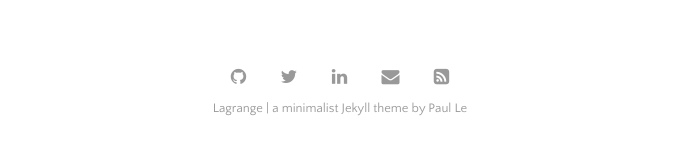
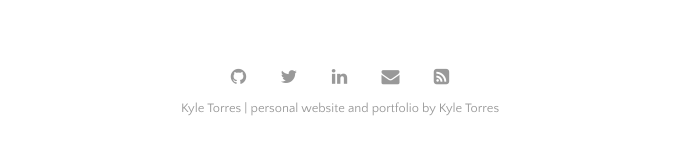
Before and after one commit to kyledtorres/kyledtorres.github.io, a Jekyll site: the page built from index.html, in a window 1280 px wide and 900 px high, scrolled down 2243 px. Shown: the part 746-897 px from the top of the window, without its empty margins (300-979 px from the left). Built offline with Jekyll 4.4.1, drawn with Linux system fonts in a browser that asks for light colours; the list of posts is cut into pages by our own code; some of the changed text lies outside the part shown.

Commit message:
Update _config.yml
Change title, description, author

```diff
--- a/_config.yml
+++ b/_config.yml
@@ -20,9 +20,9 @@ permalink:           /:title
 plugins:             [jekyll-paginate, jekyll-sitemap, jekyll-feed, jekyll-seo-tag]
 
 # Customise atom feed settings (this is where Jekyll-Feed gets configuration information)
-title:		           'Lagrange'
-description:	       'a minimalist Jekyll theme'
-author:              'Paul Le'
+title:		           'Kyle Torres'
+description:	       'personal website and portfolio'
+author:              'Kyle Torres'
 
 # RSS 2.0 can be used instead of Atom by uncommenting following two lines
 #feed:
```
